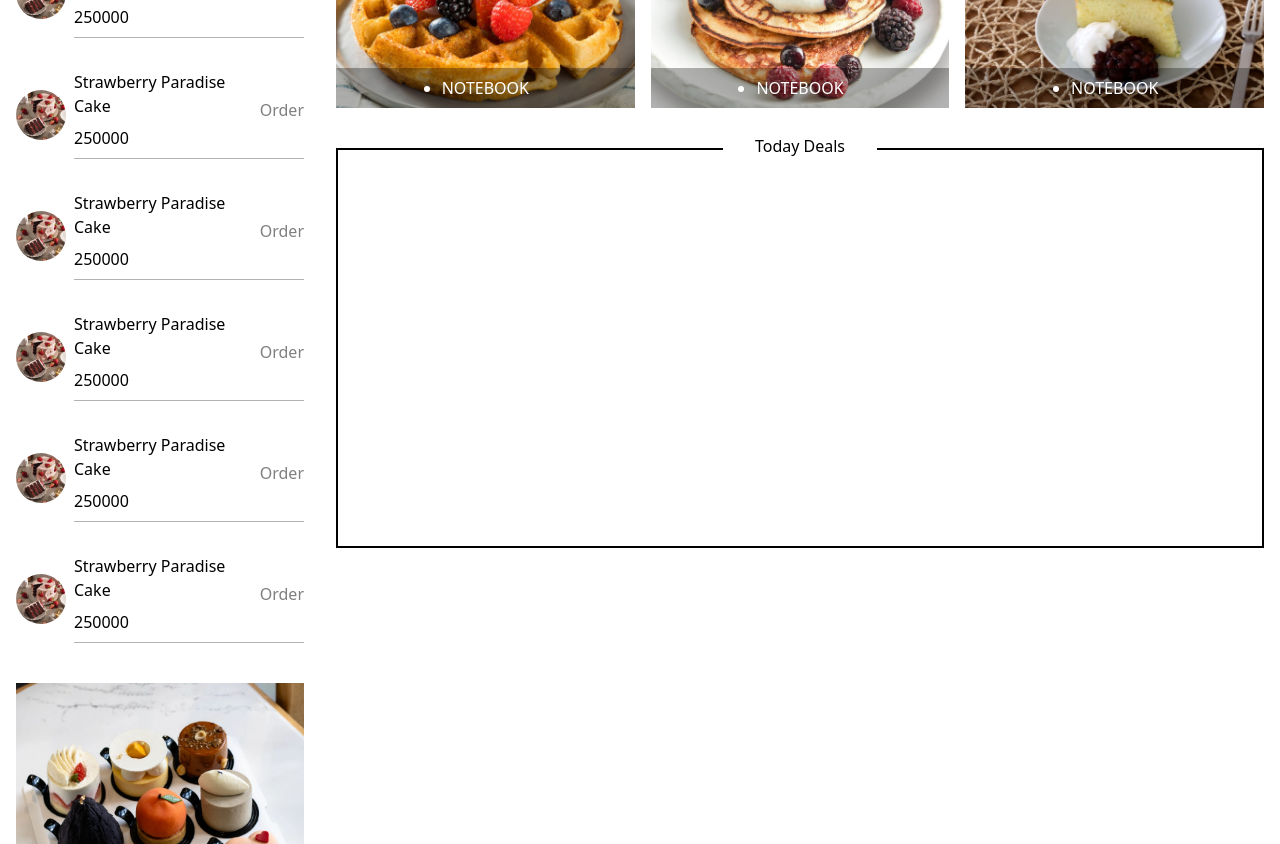
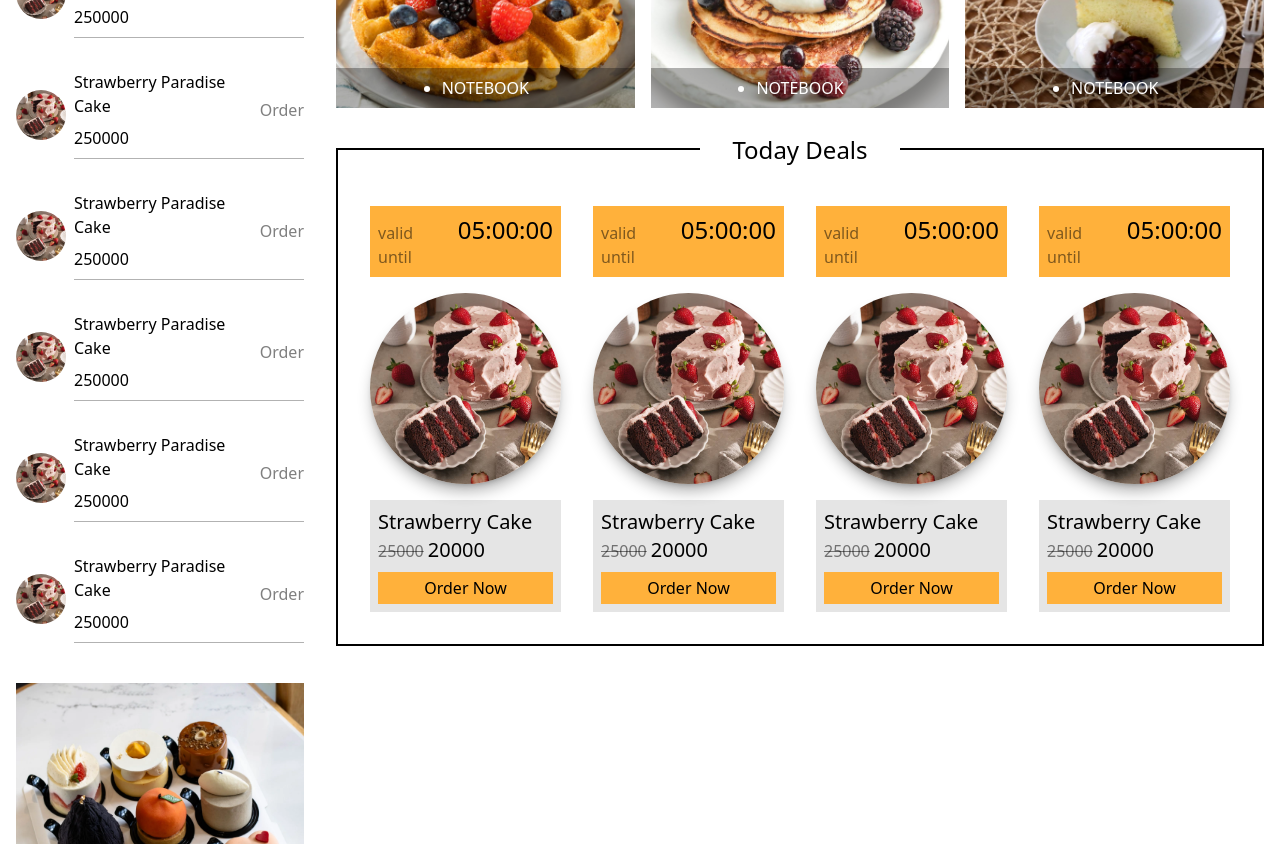
Before and after one commit to shoon-sandar/SM, a React (Vite) app: page /products in a window 1280 px wide. Shown: the part 720-1564 px from the top of the page. Built offline with nearby package versions, Linux system fonts and the light colour scheme; a web font is replaced by a local one.

Commit message:
koko chit sone

```diff
--- a/src/Products.jsx
+++ b/src/Products.jsx
@@ -1,7 +1,8 @@
 import React from 'react'
 import Navbar from './Navbar'
+import newItem from './newItem.jsx'
+import { arr, sale, today } from './constant.js'
 
-import { arr, sale } from './constant.js'
 const Products = () => {
 
     return (
@@ -104,18 +105,47 @@ const Products = () => {
                         </div>
 
                     </div>
-          <div className=' h-[400px] border-2 mt-10 '>
+                    <div className='border-2 mt-10 '>
                         <div className='flex justify-center text-center -mt-4  '>
-              <div className=' h-[40px] w-fit px-8 text-center bg-white'>
+                            <div className=' h-[40px] w-fit px-8 text-center bg-white text-2xl font-light'>
                                 Today Deals
                             </div>
                         </div>
 
+                        <div className='grid grid-cols-4 p-8 gap-8 '>
+                            {
+                                today.map((item, index) => (
+                                    <div key={index}>
+                                        <div className='bg-rod  flex items-baseline p-2 gap-2 justify-center'>
+                                            <div className='text-md text-black/50'>valid until</div>
+                                            <div className='text-2xl'>{item.time}</div>
+                                        </div>
+                                        <img src={item.img} alt="" className='rounded-full my-4 shadow-lg shadow-black/30' />
+                                        <div className='bg-black/10 p-2'>
+                                            <div className='text-xl'>
+                                                {item.title}
+                                            </div>
+                                            <div className='flex gap-1 items-baseline'>
+                                                <div className='text-md text-black/50 line-through' >
+                                                    {item.oriprice}
+                                                </div>
+                                                <div className='text-xl'>
+                                                    {item.disprice}
+                                                </div>
+                                            </div>
+                                            <button className='w-full bg-rod py-1 px-2 mt-2'>Order Now</button>
+                                        </div>
+                                    </div>
 
 
+                                ))
+                            }
+                        </div>
+                    </div>
 
-
-          </div>
+                    <newItem
+                        newArr={today}
+                    />
                 </div>
             </div>
             <div className='h-[30vh] w-full'></div>
--- a/src/constant.js
+++ b/src/constant.js
@@ -53,3 +53,33 @@ export const sale = [
 
 
 ]
+export const today=[
+    {
+        title: "Strawberry Cake",
+        time:"05:00:00",
+        disprice:"20000",
+        oriprice:"25000",
+        img:c1,
+    },
+    {
+        title: "Strawberry Cake",
+        time:"05:00:00",
+        disprice:"20000",
+        oriprice:"25000",
+        img:c1,
+    },
+    {
+        title: "Strawberry Cake",
+        time:"05:00:00",
+        disprice:"20000",
+        oriprice:"25000",
+        img:c1,
+    },
+    {
+        title: "Strawberry Cake",
+        time:"05:00:00",
+        disprice:"20000",
+        oriprice:"25000",
+        img:c1,
+    },
+]
--- /dev/null
+++ b/src/newItem.jsx
@@ -0,0 +1,43 @@
+import React from 'react'
+
+const newItem = ({ newArr }) => {
+    return (
+        <div className='mt-10'>
+            <div className='text-2xl font-light border-l-4 border-black pl-2'>
+                New Arrivals
+            </div>
+            <div className='grid grid-cols-4 p-6 grid-rows-1 gap-6'>
+                {
+                    newArr.map((item, index) => (
+                        <div
+                            key={index}
+                            className='w-full h-full '
+                        >
+
+                            <img src={item.image} alt="" className='w-full h-[250px]   m-auto mt-2 shadow-xl shadow-black/20' />
+                            <div className='mt-2'>
+                                <div className='capitalize font-light text-xl'>{item.title}</div>
+                                <div className='flex items-items-center justify-between '>
+                                    <div className=' text-md text-black/60'>
+                                        {item.originalPrice}
+                                    </div>
+                                    <div className='flex '>
+                                        {
+                                            Array.from({ length: item.rating }, (_, i) =>
+                                                <TiStarOutline className='text-black/30 text-lg' />
+                                            )
+                                        }
+                                    </div>
+                                </div>
+
+                            </div>
+
+                        </div>
+                    ))
+                }
+            </div>
+        </div>
+    )
+}
+
+export default newItem
```
Lines whose indentation alone changed are shown as unchanged.
